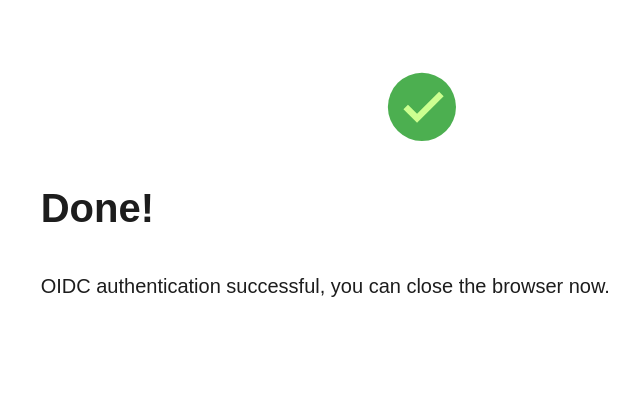
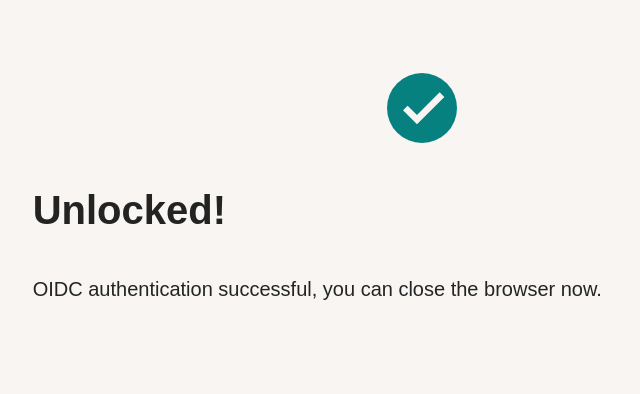
Before and after one commit to tzing/secrets.env, a Python web app: template secrets_env/templates/oidc-success.html in a window 1280 px wide. Shown: the top 394 px of the page, without its empty margins (218-858 px from the left). Run offline with Jinja, Linux system fonts and the light colour scheme; the template is opened without the code that fills it, so the values that code supplies are empty.

Commit message:
set color scheme

```diff
--- a/secrets_env/templates/oidc-success.html
+++ b/secrets_env/templates/oidc-success.html
@@ -8,14 +8,23 @@
     <title>OIDC Authentication Success</title>
 
     <style>
+        /* color palettes: https://www.happyhues.co/palettes/8 */
         html {
+            background-color: #f8f5f2;
+        }
+
+        main {
             max-width: 70ch;
             padding: 3em 1em;
             margin: auto;
             line-height: 1.75;
             font-size: 1.25em;
             font-family: sans-serif;
-            color: #1d1d1d;
+            color: #222525;
+        }
+
+        h1 {
+            color: #232323;
         }
 
         svg {
@@ -28,14 +37,16 @@
 </head>
 
 <body>
-    <svg width="7ch" height="7ch" viewBox="0 0 48 48" version="1" xmlns="http://www.w3.org/2000/svg" enable-background="new 0 0 48 48">
-        <circle fill="#4CAF50" cx="24" cy="24" r="21" />
-        <polygon fill="#CCFF90" points="34.6,14.6 21,28.2 15.4,22.6 12.6,25.4 21,33.8 37.4,17.4" />
-    </svg>
+    <main>
+        <svg width="4em" height="4em" viewBox="0 0 48 48" version="1" xmlns="http://www.w3.org/2000/svg" enable-background="new 0 0 48 48">
+            <circle fill="#078080" cx="24" cy="24" r="21" />
+            <polygon fill="#f8f5f2" points="34.6,14.6 21,28.2 15.4,22.6 12.6,25.4 21,33.8 37.4,17.4" />
+        </svg>
 
-    <h1>Done!</h1>
-    <p>OIDC authentication successful, you can close the browser now.</p>
+        <h1>Unlocked!</h1>
+        <p>OIDC authentication successful, you can close the browser now.</p>
 
+    </main>
 </body>
 
 </html>
```
